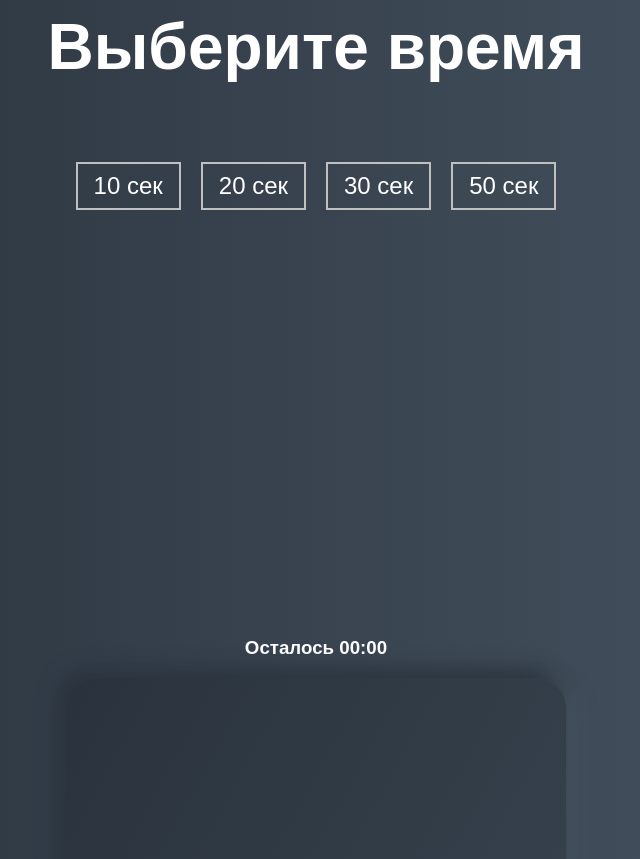
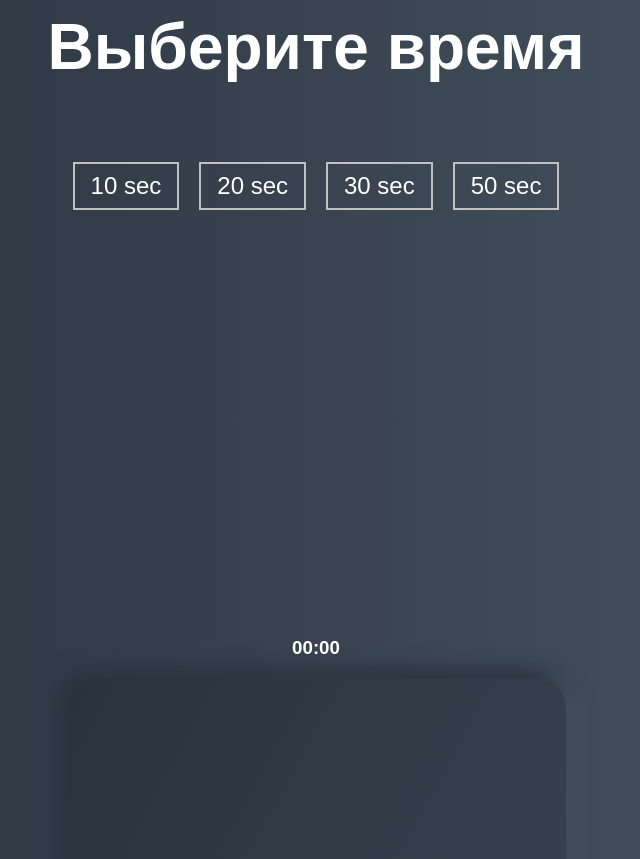
Before and after one commit to kateshukhto/aim-game, a plain HTML site: page index.html in a window 1280 px wide. Shown: the part 1102-1961 px from the top of the page, without its empty margins (324-964 px from the left). Drawn offline with Linux system fonts and the light colour scheme; a web font is replaced by a local one.

Commit message:
change language

```diff
--- a/app.js
+++ b/app.js
@@ -75,7 +75,7 @@ function getRandomNumber(min, max) {
 
 function finishGame() {
       timeEl.parentNode.classList.add('hide');
-      board.innerHTML =`<h1>Счет:<span class='primary'>${score}</span></h1>`;
+      board.innerHTML =`<h1>Score:<span class='primary'>${score}</span></h1>`;
 }
 
 function getRandomColor() {
--- a/index.html
+++ b/index.html
@@ -4,34 +4,34 @@
     <meta charset="UTF-8" />
     <meta name="viewport" content="width=device-width, initial-scale=1.0" />
     <link rel="stylesheet" href="styles.css" />
-    <title>Aim Training | Проект 5</title>
+    <title>Aim Training</title>
   </head>
   <body>
     <div class="screen">
       <h1>Aim Training</h1>
-      <a href="#" class="start">Начать игру</a>
+      <a href="#" class="start">Start game</a>
     </div>
 
     <div class="screen">
       <h1>Выберите время</h1>
       <ul class="time-list">
         <li>
-          <button class="time-btn" data-time="10">10 сек</button>
+          <button class="time-btn" data-time="10">10 sec</button>
         </li>
         <li>
-          <button class="time-btn" data-time="20">20 сек</button>
+          <button class="time-btn" data-time="20">20 sec</button>
         </li>
         <li>
-          <button class="time-btn" data-time="30">30 сек</button>
+          <button class="time-btn" data-time="30">30 sec</button>
         </li>
         <li>
-          <button class="time-btn" data-time="50">50 сек</button>
+          <button class="time-btn" data-time="50">50 sec</button>
         </li>
       </ul>
     </div>
 
     <div class="screen">
-      <h3>Осталось <span id="time">00:00</span></h3>
+      <h3><span id="time">00:00</span></h3>
       <div class="board" id="board"></div>
     </div>
 
```
